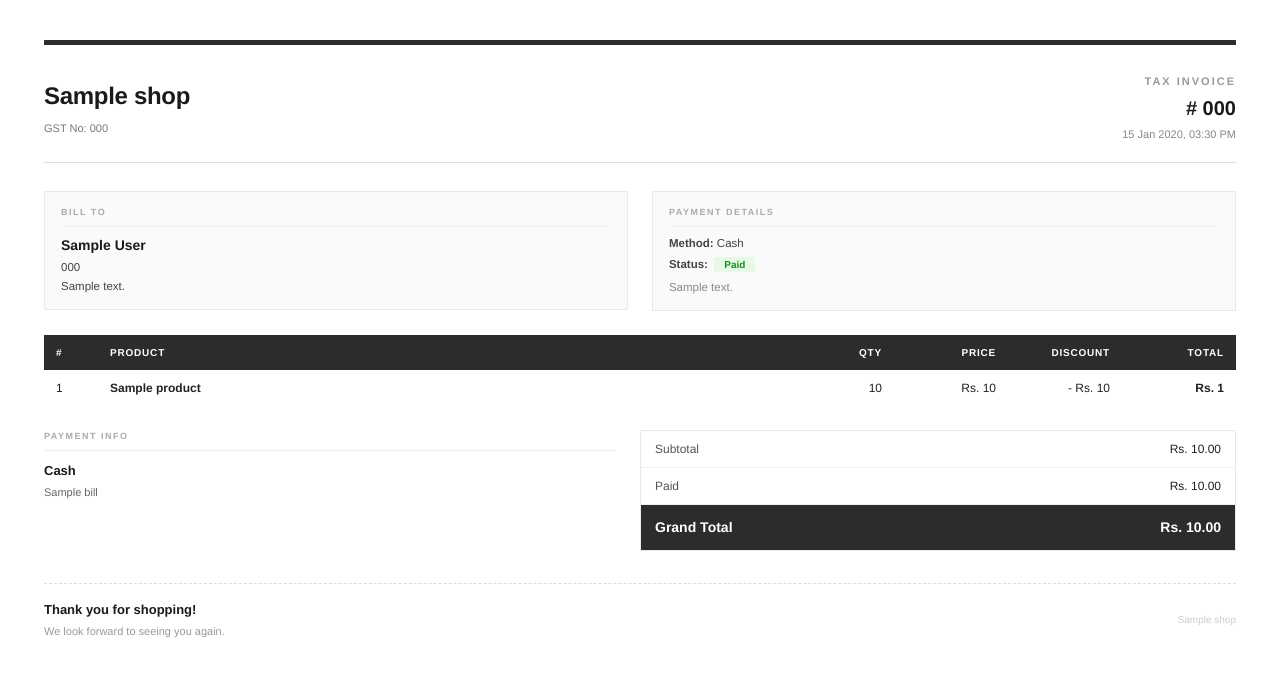
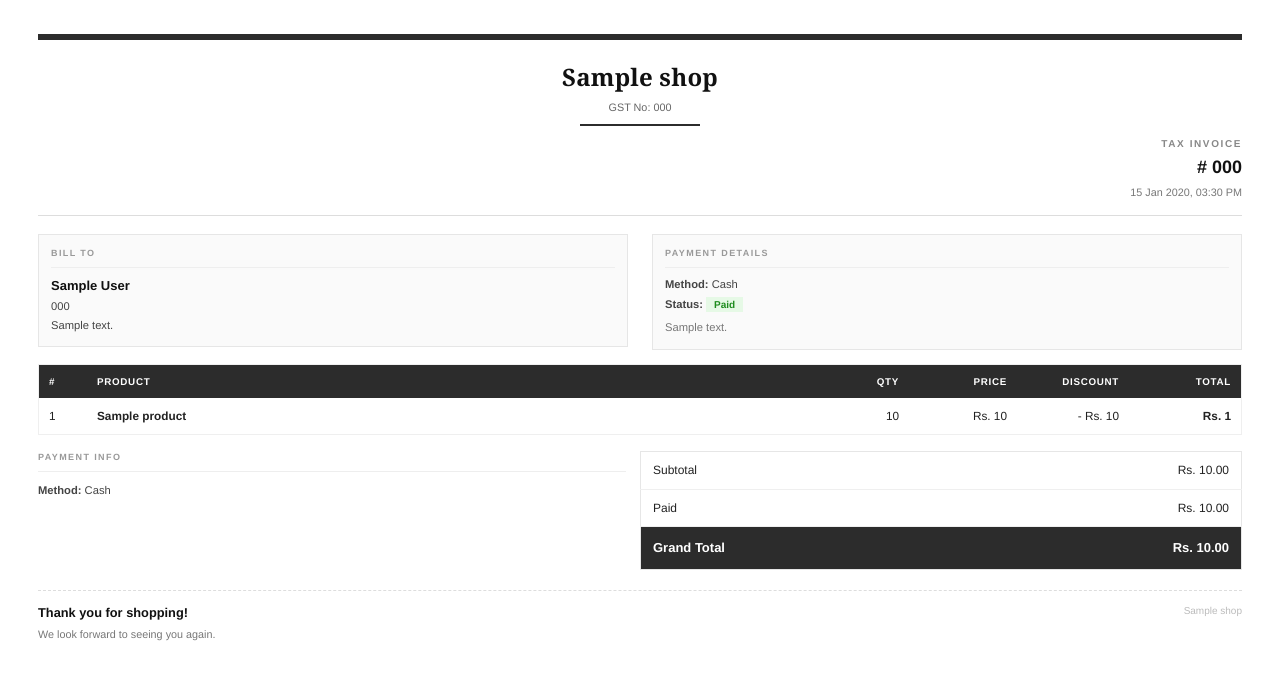
Before and after one commit to sahilkumarvaghasiya/SW_Billing_Employee_BE, a Django app: template core/apps/sales/templates/invoice.html in a window 1280 px wide. Shown: the top 680 px of the page. Run offline with Django 5.2, Linux system fonts and the light colour scheme; tables that the repository leaves empty hold one stand-in row (values such as "Sample post"); the template is opened without the code that fills it: values that come from a table or form of the project are taken from there, most other values are stand-ins (such as "Sample title", 1, 10 or a date in 2020); parts of the project's set-up code (start-up, migrations or seed data) failed here and were passed over.

Commit message:
Refactor invoice template for improved styling and layout consistency

```diff
--- a/core/apps/sales/templates/invoice.html
+++ b/core/apps/sales/templates/invoice.html
@@ -1,9 +1,8 @@
 <!DOCTYPE html>
 <html>
 <head>
-    <meta charset="UTF-8">
+    <meta http-equiv="Content-Type" content="text/html; charset=utf-8" />
     <style>
-
         * { margin: 0; padding: 0; }
 
         body {
@@ -11,101 +10,107 @@
             font-size: 12px;
             color: #222;
             background: #fff;
-            padding: 40px 44px;
-            line-height: 1.5;
+            padding: 34px 38px;
+            line-height: 1.55;
         }
 
-        /* ─── TOP ACCENT BAR ─── */
+        table { width: 100%; border-collapse: collapse; }
+
+        /* xhtml2pdf supports @page basics */
+        @page { margin: 18mm 14mm; }
+
         .accent-bar {
             background: #2c2c2c;
-            height: 5px;
+            height: 6px;
             width: 100%;
-            margin-bottom: 28px;
+            margin-bottom: 18px;
         }
 
-        /* ─── HEADER ─── */
-        .header-table {
-            width: 100%;
-            margin-bottom: 28px;
+        .header-wrap {
             border-bottom: 1px solid #ddd;
-            padding-bottom: 20px;
+            padding-bottom: 14px;
+            margin-bottom: 18px;
         }
 
         .shop-name {
+            font-family: Georgia, "Times New Roman", Times, serif;
             font-size: 24px;
             font-weight: bold;
-            color: #1a1a1a;
-            letter-spacing: -0.3px;
+            color: #111;
+            text-align: center;
+            letter-spacing: 0.2px;
         }
 
-        .shop-sub {
-            font-size: 11px;
-            color: #777;
-            margin-top: 5px;
-            line-height: 1.7;
+        .shop-header {
+            text-align: center;
+            margin-bottom: 10px;
         }
 
-        .invoice-right {
-            text-align: right;
+        .shop-divider {
+            width: 120px;
+            margin: 8px auto 0 auto;
+            border-top: 2px solid #2c2c2c;
         }
 
-        .tax-invoice-label {
-            font-size: 11px;
-            font-weight: bold;
-            text-transform: uppercase;
-            letter-spacing: 2px;
-            color: #999;
+        .subtext {
+            font-size: 10.8px;
+            color: #666;
+            margin-top: 4px;
+            line-height: 1.6;
         }
 
-        .bill-number {
-            font-size: 20px;
+        .subtext.center { text-align: center; }
+
+        .right { text-align: right; }
+        .muted { color: #888; }
+
+        .invoice-label {
+            font-size: 10px;
             font-weight: bold;
-            color: #1a1a1a;
-            margin-top: 3px;
+            color: #888;
+            letter-spacing: 1.6px;
+            text-transform: uppercase;
         }
 
-        .bill-date {
-            font-size: 11px;
-            color: #888;
-            margin-top: 3px;
+        .invoice-number {
+            font-size: 18px;
+            font-weight: bold;
+            color: #111;
+            margin-top: 2px;
         }
 
-        /* ─── INFO CARDS ─── */
-        .cards-table {
-            width: 100%;
-            margin-bottom: 24px;
+        .invoice-date {
+            font-size: 10.8px;
+            color: #777;
+            margin-top: 2px;
         }
 
-        .cards-table td {
-            vertical-align: top;
+        .box {
+            border: 1px solid #e6e6e6;
+            background: #fafafa;
+            padding: 12px 12px;
         }
 
-        .card {
-            border: 1px solid #e8e8e8;
-            padding: 14px 16px;
-            background: #fafafa;
-        }
-
-        .card-title {
+        .box-title {
             font-size: 9px;
             font-weight: bold;
             text-transform: uppercase;
-            letter-spacing: 1.5px;
-            color: #aaa;
+            letter-spacing: 1.4px;
+            color: #999;
+            padding-bottom: 6px;
             margin-bottom: 8px;
             border-bottom: 1px solid #eee;
-            padding-bottom: 6px;
         }
 
-        .card-name {
-            font-size: 14px;
+        .name {
+            font-size: 13px;
             font-weight: bold;
-            color: #1a1a1a;
-            margin-bottom: 3px;
+            color: #111;
+            margin-bottom: 2px;
         }
 
-        .card-line {
-            font-size: 11.5px;
+        .line {
+            font-size: 11.2px;
             color: #444;
             margin-top: 2px;
         }
@@ -113,212 +118,135 @@
         .badge {
             font-size: 10px;
             font-weight: bold;
-            padding: 2px 10px;
-            display: inline;
+            padding: 2px 8px;
         }
 
-        .badge-paid {
-            background: #e6f9e6;
-            color: #1e8c1e;
+        .badge-paid { background: #e6f9e6; color: #1e8c1e; }
+        .badge-failed { background: #fce8e8; color: #c0392b; }
+
+        .items {
+            border: 1px solid #efefef;
+            margin-top: 14px;
+            margin-bottom: 16px;
         }
 
-        .badge-failed {
-            background: #fce8e8;
-            color: #c0392b;
-        }
+        .items thead tr { background: #2c2c2c; }
 
-        /* ─── ITEMS TABLE ─── */
-        .items-table {
-            width: 100%;
-            border-collapse: collapse;
-            margin-bottom: 24px;
-        }
-
-        .items-table thead tr {
-            background: #2c2c2c;
-        }
-
-        .items-table th {
+        .items th {
             color: #fff;
-            font-size: 10px;
+            font-size: 9.8px;
             font-weight: bold;
             text-transform: uppercase;
-            letter-spacing: 0.8px;
-            padding: 10px 12px;
+            letter-spacing: 0.7px;
+            padding: 9px 10px;
             text-align: left;
         }
 
-        .items-table th.r { text-align: right; }
+        .items th.r, .items td.r { text-align: right; }
 
-        .items-table td {
-            padding: 9px 12px;
-            font-size: 12px;
+        .items td {
+            padding: 9px 10px;
+            font-size: 11.8px;
             color: #222;
             border-bottom: 1px solid #efefef;
         }
 
-        .items-table td.r { text-align: right; }
+        .items tr.even td { background: #f9f9f9; }
+        .items tbody tr:last-child td { border-bottom: none; }
 
-        .items-table tr.even td { background: #f9f9f9; }
-
-        .items-table tbody tr:last-child td { border-bottom: none; }
-
-        .col-sr { width: 30px; color: #aaa; font-size: 11px; }
+        .col-sr { width: 28px; color: #aaa; font-size: 10.5px; }
         .col-product { font-weight: bold; }
-        .col-disc { color: #d44; }
+        .col-disc { color: #c0392b; }
         .col-total { font-weight: bold; }
-
-        /* ─── BOTTOM ─── */
-        .bottom-table {
-            width: 100%;
-        }
-
-        .bottom-table td { vertical-align: top; }
-
-        .payment-col { width: 50%; padding-right: 24px; }
 
         .section-title {
             font-size: 9px;
             font-weight: bold;
             text-transform: uppercase;
-            letter-spacing: 1.5px;
-            color: #aaa;
+            letter-spacing: 1.4px;
+            color: #999;
+            border-bottom: 1px solid #eee;
+            padding-bottom: 6px;
             margin-bottom: 10px;
-            padding-bottom: 6px;
-            border-bottom: 1px solid #eee;
         }
 
-        .pay-method {
-            font-size: 13px;
-            font-weight: bold;
-            color: #1a1a1a;
-            margin-bottom: 4px;
+        .summary {
+            border: 1px solid #e6e6e6;
         }
 
-        .pay-config {
-            font-size: 11px;
-            color: #666;
-        }
-
-        .qr-img {
-            width: 90px;
-            height: 90px;
-            margin-top: 10px;
-            border: 1px solid #ddd;
-            padding: 4px;
-        }
-
-        .qr-label {
-            font-size: 10px;
-            color: #999;
-            margin-top: 4px;
-        }
-
-        /* ─── SUMMARY ─── */
-        .summary-col { width: 50%; }
-
-        .summary-table {
-            width: 100%;
-            border-collapse: collapse;
-            border: 1px solid #e8e8e8;
-        }
-
-        .summary-table td {
-            padding: 9px 14px;
+        .summary td {
+            padding: 9px 12px;
             font-size: 12px;
             border-bottom: 1px solid #efefef;
         }
 
-        .summary-table td.sv { text-align: right; }
+        .summary td.val { text-align: right; }
+        .summary .disc td { color: #c0392b; }
 
-        .summary-table .lbl { color: #555; }
-
-        .summary-table .disc-row td { color: #d44; }
-
-        .summary-table .total-row td {
+        .summary .grand td {
             background: #2c2c2c;
             color: #fff;
             font-weight: bold;
-            font-size: 14px;
+            font-size: 13px;
             border-bottom: none;
-            padding: 12px 14px;
+            padding: 11px 12px;
         }
 
-        /* ─── FOOTER ─── */
-        .footer-wrap {
-            margin-top: 32px;
+        .footer {
+            margin-top: 20px;
             border-top: 1px dashed #ddd;
-            padding-top: 16px;
+            padding-top: 12px;
         }
 
-        .footer-table { width: 100%; }
-
-        .footer-msg {
-            font-size: 13px;
-            font-weight: bold;
-            color: #1a1a1a;
-        }
-
-        .footer-sub {
-            font-size: 11px;
-            color: #999;
-            margin-top: 3px;
-        }
-
-        .footer-right {
-            text-align: right;
-            font-size: 10px;
-            color: #ccc;
-        }
-
+        .thanks { font-size: 12.8px; font-weight: bold; color: #111; }
+        .foot-sub { font-size: 10.8px; color: #777; margin-top: 3px; }
+        .foot-right { text-align: right; font-size: 10px; color: #bbb; }
     </style>
 </head>
 <body>
 
-    <!-- Accent Bar -->
     <div class="accent-bar"></div>
 
-    <!-- Header -->
-    <table class="header-table" cellpadding="0" cellspacing="0">
-        <tr>
-            <td>
+    <div class="header-wrap">
+        <div class="shop-header">
             <div class="shop-name">{{ bill.shop.name }}</div>
-                <div class="shop-sub">
-                    {% if bill.shop.phone %}{{ bill.shop.phone }}<br>{% endif %}
-                    {% if bill.shop.address %}{{ bill.shop.address }}<br>{% endif %}
+            <div class="subtext center">
                 {% if bill.shop.gst_number %}GST No: {{ bill.shop.gst_number }}{% endif %}
             </div>
-            </td>
-            <td class="invoice-right">
-                <div class="tax-invoice-label">Tax Invoice</div>
-                <div class="bill-number"># {{ bill.bill_number }}</div>
-                <div class="bill-date">{{ bill.created_at|date:"d M Y, h:i A" }}</div>
+            <div class="shop-divider"></div>
+        </div>
+
+        <table cellpadding="0" cellspacing="0">
+            <tr>
+                <td style="width: 60%;"></td>
+                <td class="right" style="width: 40%; vertical-align: top;">
+                    <div class="invoice-label">Tax Invoice</div>
+                    <div class="invoice-number"># {{ bill.bill_number }}</div>
+                    <div class="invoice-date">{{ bill.created_at|date:"d M Y, h:i A" }}</div>
                 </td>
             </tr>
         </table>
+    </div>
 
-    <!-- Info Cards -->
-    <table class="cards-table" cellpadding="0" cellspacing="0">
+    <table cellpadding="0" cellspacing="0">
         <tr>
-            <td style="width: 49%;">
-                <div class="card">
-                    <div class="card-title">Bill To</div>
-                    <div class="card-name">{{ bill.customer.name|default:"—" }}</div>
-                    <div class="card-line">{{ bill.customer.phone }}</div>
+            <td style="width: 49%; vertical-align: top;">
+                <div class="box">
+                    <div class="box-title">Bill To</div>
+                    <div class="name">{{ bill.customer.name|default:"—" }}</div>
+                    <div class="line">{% if bill.customer.phone %}{{ bill.customer.phone }}{% else %}<span class="muted">—</span>{% endif %}</div>
                     {% if bill.customer.address %}
-                    <div class="card-line">{{ bill.customer.address }}</div>
+                    <div class="line">{{ bill.customer.address }}</div>
                     {% endif %}
                 </div>
             </td>
             <td style="width: 2%;"></td>
-            <td style="width: 49%;">
-                <div class="card">
-                    <div class="card-title">Payment Details</div>
-                    <div class="card-line">
-                        <strong>Method:</strong> {{ bill.payment_method|title }}
-                    </div>
-                    <div class="card-line" style="margin-top: 4px;">
-                        <strong>Status:</strong>&nbsp;
+            <td style="width: 49%; vertical-align: top;">
+                <div class="box">
+                    <div class="box-title">Payment Details</div>
+                    <div class="line"><strong>Method:</strong> {{ bill.payment_method|title }}</div>
+                    <div class="line" style="margin-top: 3px;">
+                        <strong>Status:</strong>
                         {% if bill.payment_status == "paid" %}
                             <span class="badge badge-paid">Paid</span>
                         {% else %}
@@ -326,30 +254,25 @@
                         {% endif %}
                     </div>
                     {% if bill.paid_amount and bill.paid_amount != bill.total_amount %}
-                    <div class="card-line" style="margin-top: 4px;">
-                        <strong>Paid Amount:</strong> Rs. {{ bill.paid_amount }}
-                    </div>
+                    <div class="line" style="margin-top: 3px;"><strong>Paid Amount:</strong> Rs. {{ bill.paid_amount }}</div>
                     {% endif %}
                     {% if bill.notes %}
-                    <div class="card-line" style="margin-top: 6px; color: #888;">
-                        {{ bill.notes }}
-                    </div>
+                    <div class="line" style="margin-top: 6px; color: #777;">{{ bill.notes }}</div>
                     {% endif %}
                 </div>
             </td>
         </tr>
     </table>
 
-    <!-- Items -->
-    <table class="items-table" cellpadding="0" cellspacing="0">
+    <table class="items" cellpadding="0" cellspacing="0">
         <thead>
             <tr>
                 <th style="width: 28px;">#</th>
                 <th>Product</th>
-                <th class="r" style="width: 50px;">Qty</th>
-                <th class="r" style="width: 90px;">Price</th>
-                <th class="r" style="width: 90px;">Discount</th>
-                <th class="r" style="width: 90px;">Total</th>
+                <th class="r" style="width: 52px;">Qty</th>
+                <th class="r" style="width: 88px;">Price</th>
+                <th class="r" style="width: 92px;">Discount</th>
+                <th class="r" style="width: 92px;">Total</th>
             </tr>
         </thead>
         <tbody>
@@ -372,58 +295,45 @@
         </tbody>
     </table>
 
-    <!-- Bottom: Payment + Summary -->
-    <table class="bottom-table" cellpadding="0" cellspacing="0">
+    <table cellpadding="0" cellspacing="0">
         <tr>
-            <td class="payment-col">
+            <td style="width: 50%; vertical-align: top; padding-right: 14px;">
                 <div class="section-title">Payment Info</div>
-                <div class="pay-method">{{ bill.payment_method|title }}</div>
-                {% if bill.payment_config_name %}
-                <div class="pay-config">{{ bill.payment_config_name }}</div>
-                {% endif %}
-                {% if bill.payment_config_value and bill.payment_method == "qr" %}
-                <div>
-                    <img class="qr-img" src="{{ bill.payment_config_value }}" alt="QR">
-                    <div class="qr-label">Scan to pay</div>
-                </div>
-                {% endif %}
+                <div class="line"><strong>Method:</strong> {{ bill.payment_method|title }}</div>
             </td>
-            <td class="summary-col">
-                <table class="summary-table" cellpadding="0" cellspacing="0">
+            <td style="width: 50%; vertical-align: top;">
+                <table class="summary" cellpadding="0" cellspacing="0">
                     <tr>
-                        <td class="lbl">Subtotal</td>
-                        <td class="sv">Rs. {{ bill.subtotal }}</td>
+                        <td>Subtotal</td>
+                        <td class="val">Rs. {{ bill.subtotal }}</td>
                     </tr>
                     {% if bill.discount_amount and bill.discount_amount != "0.00" %}
-                    <tr class="disc-row">
-                        <td class="lbl">
-                            Discount{% if bill.discount_percent and bill.discount_percent != "0.00" %} ({{ bill.discount_percent }}%){% endif %}
-                        </td>
-                        <td class="sv">- Rs. {{ bill.discount_amount }}</td>
+                    <tr class="disc">
+                        <td>Discount{% if bill.discount_percent and bill.discount_percent != "0.00" %} ({{ bill.discount_percent }}%){% endif %}</td>
+                        <td class="val">- Rs. {{ bill.discount_amount }}</td>
                     </tr>
                     {% endif %}
                     <tr>
-                        <td class="lbl">Paid</td>
-                        <td class="sv">Rs. {{ bill.paid_amount }}</td>
+                        <td>Paid</td>
+                        <td class="val">Rs. {{ bill.paid_amount }}</td>
                     </tr>
-                    <tr class="total-row">
+                    <tr class="grand">
                         <td>Grand Total</td>
-                        <td class="sv">Rs. {{ bill.total_amount }}</td>
+                        <td class="val">Rs. {{ bill.total_amount }}</td>
                     </tr>
                 </table>
             </td>
         </tr>
     </table>
 
-    <!-- Footer -->
-    <div class="footer-wrap">
-        <table class="footer-table" cellpadding="0" cellspacing="0">
+    <div class="footer">
+        <table cellpadding="0" cellspacing="0">
             <tr>
-                <td>
-                    <div class="footer-msg">Thank you for shopping!</div>
-                    <div class="footer-sub">We look forward to seeing you again.</div>
+                <td style="vertical-align: top;">
+                    <div class="thanks">Thank you for shopping!</div>
+                    <div class="foot-sub">We look forward to seeing you again.</div>
                 </td>
-                <td class="footer-right">{{ bill.shop.name }}</td>
+                <td class="foot-right" style="vertical-align: top;">{{ bill.shop.name }}</td>
             </tr>
         </table>
     </div>
```
Lines whose indentation alone changed are shown as unchanged.
